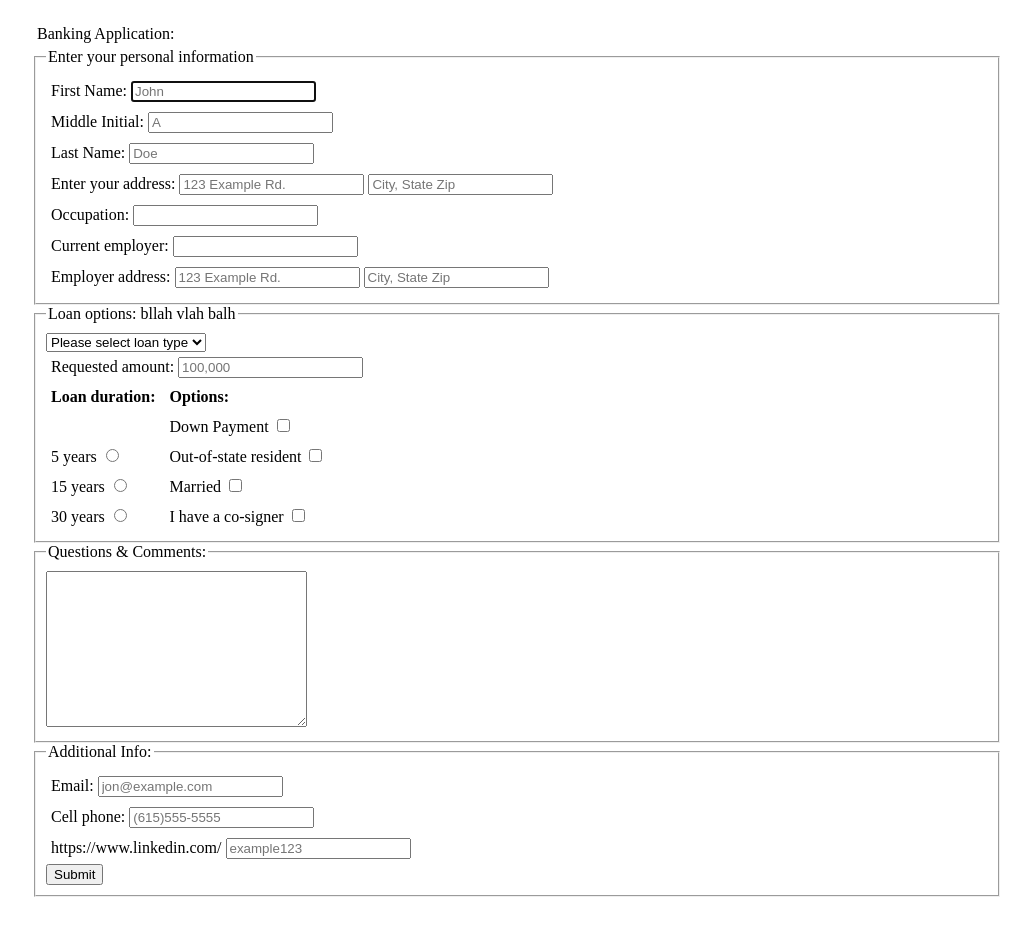
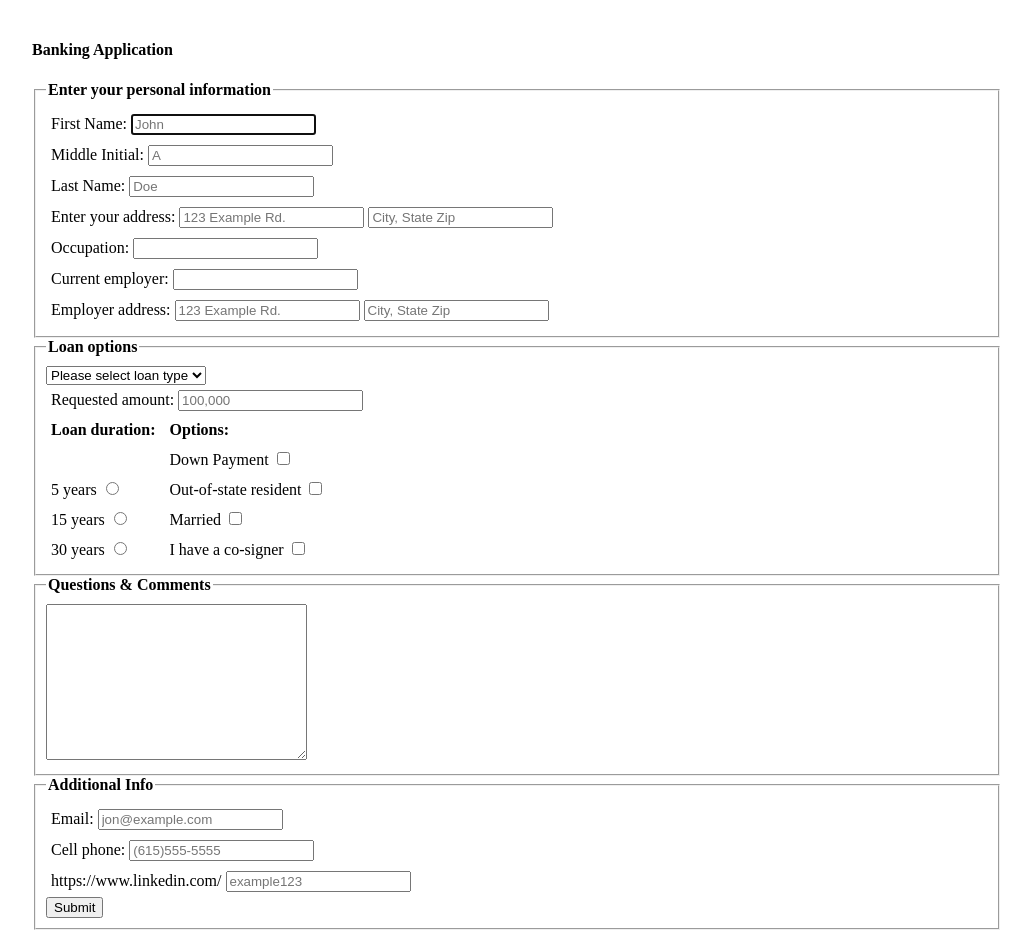
Before and after one commit to coherencez/nss-frontend-exercises-bankingApp, a plain HTML site: page index.html in a window 1280 px wide. Shown: the whole page, without its empty margins (123-1154 px from the left). Before the commit the page ends 917 px from the top, so only its background shows below. Drawn offline with Linux system fonts and the light colour scheme.

Commit message:
added some styling, removed gibberish

```diff
--- a/index.html
+++ b/index.html
@@ -7,9 +7,9 @@
 	<link rel="stylesheet" href="styles.css">
 </head>
 <body>
-	<label for="field">Banking Application:</label>
+	<h4>Banking Application</h4>
 	<fieldset>
-		<legend>Enter your personal information</legend>
+		<legend><strong>Enter your personal information</strong></legend>
 			<section class="info">
 				<label for="firstName">First Name: <input type="text" id="firstName" placeholder="John" autofocus></label>
 				<label for="middleInit">Middle Initial: <input type="text" maxlength="3" id="middleInit" placeholder="A"></label>
@@ -23,7 +23,7 @@
 			</section>
 	</fieldset>
 	<fieldset>
-		<legend>Loan options: bllah vlah balh</legend>
+		<legend><strong>Loan options</strong></legend>
 
 			<select name="Loan Type" id="loanType">
 				<option value="" disabled selected>Please select loan type</option>
@@ -51,11 +51,11 @@
 		</section>
 	</fieldset>
 	<fieldset>
-		<legend>Questions &amp; Comments: </legend>
+		<legend><strong>Questions &amp; Comments</strong> </legend>
 			<textarea name="comments" id="comments" cols="30" rows="10"></textarea>
 	</fieldset>
 	<fieldset>
-		<legend>Additional Info:</legend>
+		<legend><strong>Additional Info</strong></legend>
 			<label for="email">Email: <input type="email" name="email" id="email" placeholder="jon@example.com"></label>
 			<label for="tel">Cell phone: <input type="tel" name="tel" placeholder="(615)555-5555" maxlength="15"></label>
 			<label for="linkdIN">https://www.linkedin.com/	<input type="text" name="linkdIN" placeholder="example123"></label>
```
